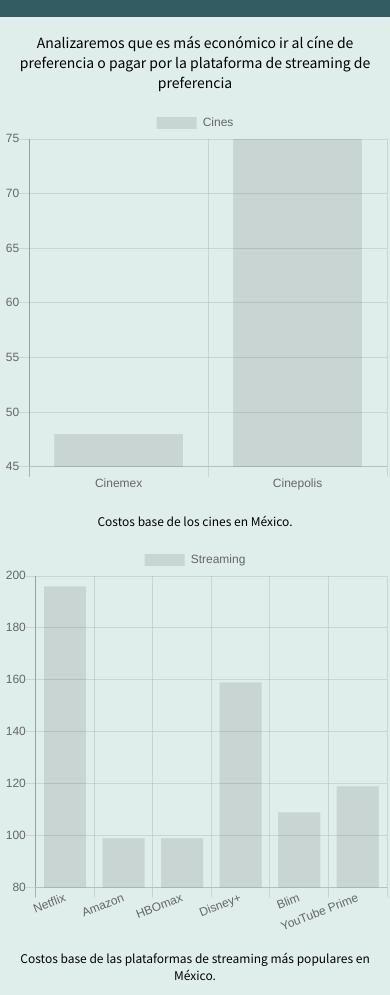
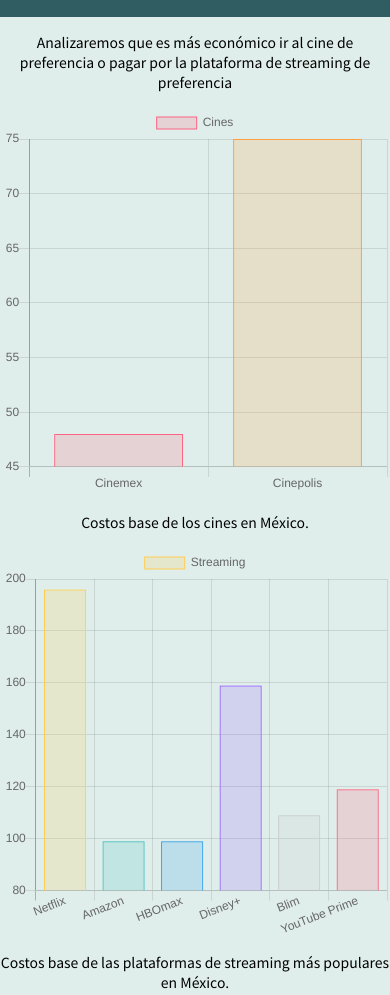
Before and after one commit to Marcogeofis/miniAPI_Peliculas, a plain HTML site: page peliculas.html in a window 390 px wide. Shown: the part 83-1078 px from the top of the page. Drawn offline with nearby package versions, Linux system fonts and the light colour scheme.

Commit message:
Ya se agrego colores a la las graficas, solo falta darle efecto al boton, ajustar tamaño de grafica y hacerlos responsive

```diff
--- a/peliculas.html
+++ b/peliculas.html
@@ -15,12 +15,12 @@
         <h1> Analizador</h1>
     </header>
     <main class="main">
-        <p class="Intro__title">Analizaremos que es más económico ir al cíne de preferencia
+        <p class="Intro__title">Analizaremos que es más económico ir al cine de preferencia
             o pagar por la plataforma de streaming de preferencia</p>
         <section>
             <div>
                 <div class="graph_cine">
-                    <canvas id="chart" width="200" height="200"></canvas>
+                    <canvas id="chart" width="400" height="400"></canvas>
                     <script src="https://cdnjs.cloudflare.com/ajax/libs/Chart.js/2.9.3/Chart.min.js"></script>
                     <script type="module">
                         import data from './graph_cine.js'
@@ -37,6 +37,15 @@
                                             {
                                                 label: 'Cines',
                                                 data: Cinemas.map(item => item.costo),
+                                                backgroundColor: [
+                                                    'rgba(255, 99, 132, 0.2)',
+                                                    'rgba(255, 159, 64, 0.2)',
+                                                ],
+                                                borderColor: [
+                                                    'rgb(255, 99, 132)',
+                                                    'rgb(255, 159, 64)',
+                                                ],
+                                                borderWidth: 1
                                             },
 
                                         ]
@@ -72,6 +81,23 @@
                                                 {
                                                     label: 'Streaming',
                                                     data: streaming.map(item => item.costo),
+                                                    backgroundColor: [
+                                                        'rgba(255, 205, 86, 0.2)',
+                                                        'rgba(75, 192, 192, 0.2)',
+                                                        'rgba(54, 162, 235, 0.2)',
+                                                        'rgba(153, 102, 255, 0.2)',
+                                                        'rgba(201, 203, 207, 0.2)',
+                                                        'rgba(255, 99, 132, 0.2)'
+                                                    ],
+                                                    borderColor: [
+                                                        'rgb(255, 205, 86)',
+                                                        'rgb(75, 192, 192)',
+                                                        'rgb(54, 162, 235)',
+                                                        'rgb(153, 102, 255)',
+                                                        'rgb(201, 203, 207)',
+                                                        'rgb(255, 99, 132)'
+                                                    ],
+                                                    borderWidth: 1
                                                 },
 
                                             ]
--- a/styles.css
+++ b/styles.css
@@ -36,7 +36,7 @@ header h1{
 .description_graph_cine{
     margin-top: 15px;
     text-align: center;
-    font-size: 1.2rem;
+    font-size: 1.4rem;
 }
 .graph_Streaming{
     margin-top: 15px;
@@ -44,7 +44,7 @@ header h1{
 .description_graph_streaming{
     margin-top: 15px;
     text-align: center;
-    font-size: 1.2rem;
+    font-size: 1.4rem;
 }
 .subtitle_h3{
     text-align: center;
@@ -53,7 +53,7 @@ header h1{
 }
 .questions{
     text-align: center;
-    font-size: 1.2rem;
+    font-size: 1.4rem;
 }
 .header__padre--section{
     color: #DFEEEA;
@@ -104,7 +104,8 @@ header h1{
     font-size: 2rem;
     font-weight: bold;
     margin-top: 20px;
-    width: 40%;
+    padding: 10px;
+    width: 50%;
     height: 50px;
     box-shadow: rgb(34, 31, 31) 2px 2px 7px;
 }
```
